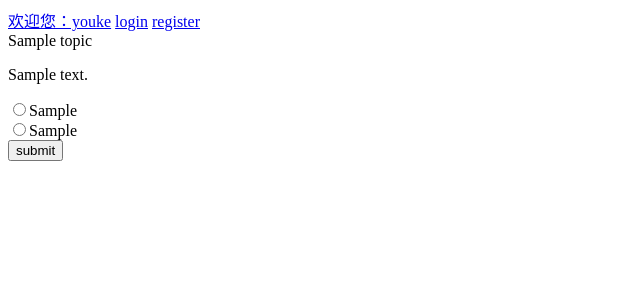
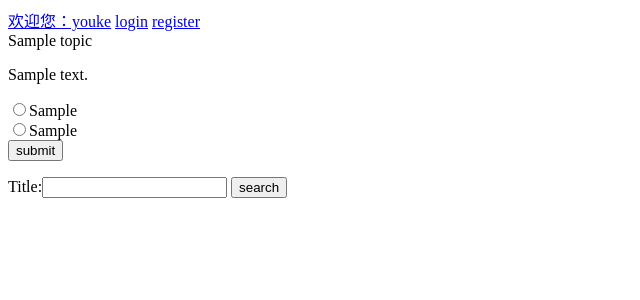
Before and after one commit to kinglouisxviii/Iguess, a Django app: page /index/ in a window 1280 px wide. Shown: the top 300 px of the page, without its empty margins (0-640 px from the left). Run offline with Django 3.2, Linux system fonts and the light colour scheme; tables that the repository leaves empty hold one stand-in row (values such as "Sample post").

Commit message:
add search-form and place it on index

```diff
--- a/main/templates/index.html
+++ b/main/templates/index.html
@@ -37,5 +37,11 @@
     </form>
     {% endfor %}
 </div>
+<div class="searchBox">
+    <form class="search" action="/index/" method="get">
+        {{form}}
+        <input type="submit" value="search">
+    </form>
+</div>
 </body>
 </html>
--- a/main/views.py
+++ b/main/views.py
@@ -52,14 +52,17 @@ def logout_view(request):
 	logout(request)
 	return render_to_response('index.html')
 
+class searchForm(forms.Form):
+	title = forms.CharField(max_length = 16, required=False)
+
 def index(request):
+	form = searchForm(request.GET)
 	topics = Topic.objects.filter(due__gte = datetime.now()).order_by('?')
 	if 'title' in request.GET:
 		title = request.GET['title']
 		topics = topics.filter(title__icontains=title)
-
 	topics = topics[:6]
-	return render(request, 'index.html', {'topics': topics})
+	return render(request, 'index.html', {'topics': topics, 'form': form},)
 
 def choose(request):
 	if request.method == 'POST':
```
Also changed, not shown: 1 other file.
